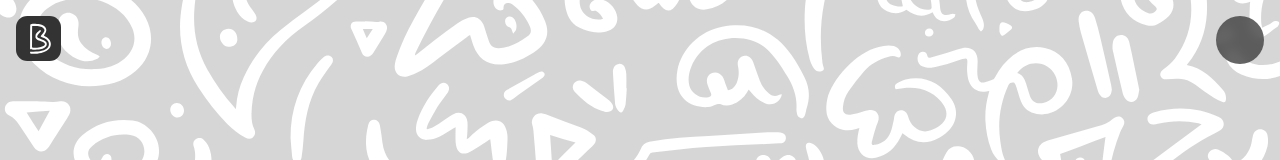
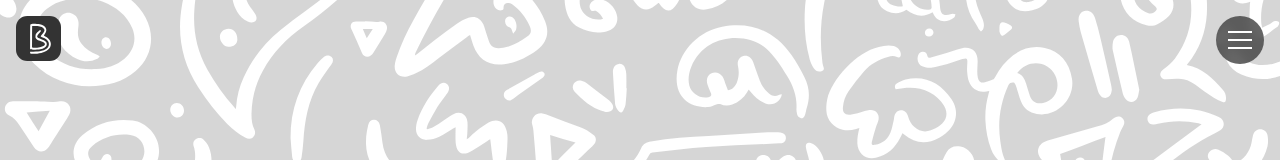
Before and after one commit to sumanbiswas7/portfolio-new, a Next.js app: page / in a window 1280 px wide. Shown: the top 160 px of the page. Built offline with nearby package versions, Linux system fonts and the light colour scheme.

Commit message:
feat: nav_btn animation modal

```diff
--- a/components/NavButton/NavButton.module.scss
+++ b/components/NavButton/NavButton.module.scss
@@ -1,4 +1,5 @@
 @import "../../styles/constants.scss";
+@import "../../styles/helpers.scss";
 
 .nav_btn {
   background-color: rgba($color: $color-dark, $alpha: 0.75);
@@ -9,4 +10,53 @@
   position: fixed;
   right: 1rem;
   z-index: 99;
+  @include flex-center;
+  flex-direction: column;
+  transition: all 0.2s;
+  cursor: pointer;
+  & > span {
+    $width: 1.5rem;
+    width: $width;
+    height: 2px;
+    background-color: #fff;
+    margin-block: 3px;
+    transition: all 0.3s;
+  }
 }
+
+#active_1 {
+  margin-block: 0;
+  transform: translateY(5px) rotate(45deg);
+}
+#active_2 {
+  opacity: 0;
+}
+#active_3 {
+  transform: translateY(-5px) rotate(-45deg);
+  margin-block: 0;
+}
+
+.modal {
+  transition: all 0.5s;
+  background-color: aqua;
+  width: 15rem;
+  height: 20rem;
+  position: fixed;
+  top: 0;
+  right: 0;
+  z-index: 6;
+  animation: modal-open 0.35s;
+}
+@keyframes modal-open {
+  0% {
+    opacity: 0;
+    transform: translateX(14rem);
+  }
+  80% {
+    opacity: 1;
+  }
+  100% {
+    opacity: 1;
+    transform: translateX(0);
+  }
+}
--- a/components/NavButton/NavButton.tsx
+++ b/components/NavButton/NavButton.tsx
@@ -1,8 +1,27 @@
 import styles from "./NavButton.module.scss";
+import { useState } from "react";
+
 export function NavButton() {
+  const [modal, setModal] = useState(false);
+  const handleModalClick = () => setModal((p) => !p);
+
   return (
     <>
-      <div className={styles.nav_btn}></div>
+      <div className={styles.nav_btn} onClick={handleModalClick}>
+        <span
+          id={modal ? `${styles.active_1}` : `${styles.normal_1}`}
+          className={styles.top_line}
+        ></span>
+        <span
+          id={modal ? `${styles.active_2}` : `${styles.normal_2}`}
+          className={styles.mid_line}
+        ></span>
+        <span
+          id={modal ? `${styles.active_3}` : `${styles.normal_3}`}
+          className={styles.bottom_line}
+        ></span>
+      </div>
+      {modal && <div className={styles.modal}></div>}
     </>
   );
 }
```
